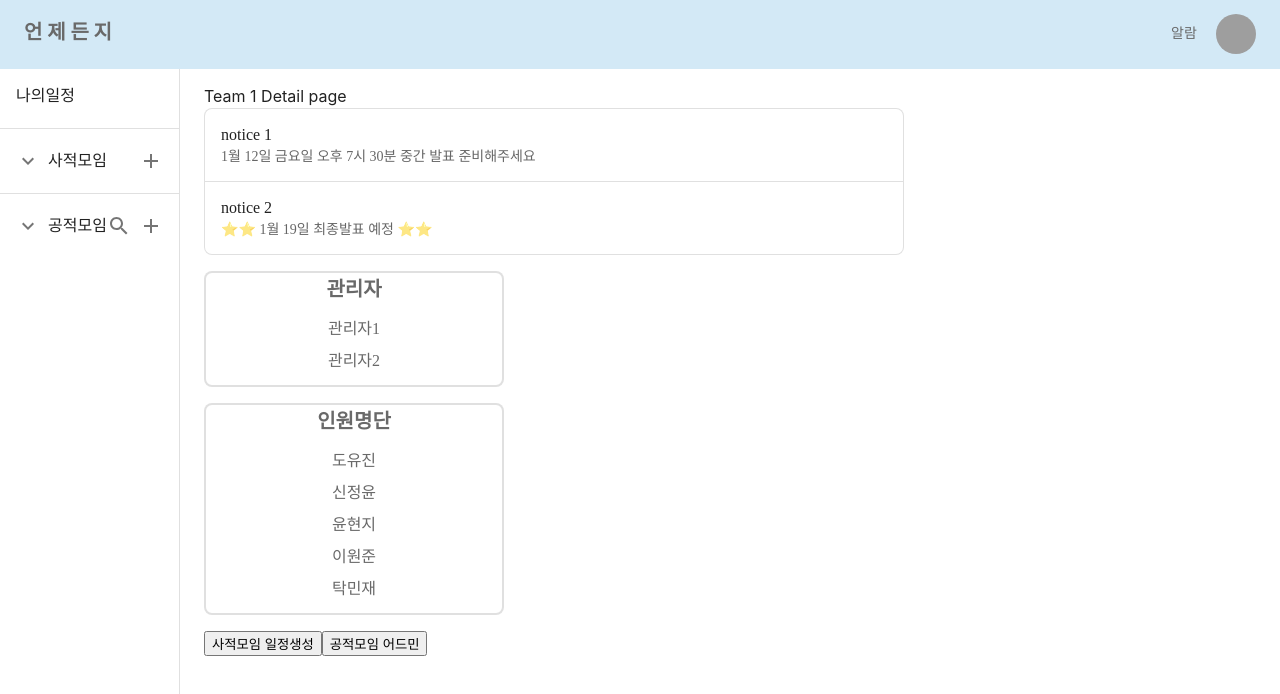
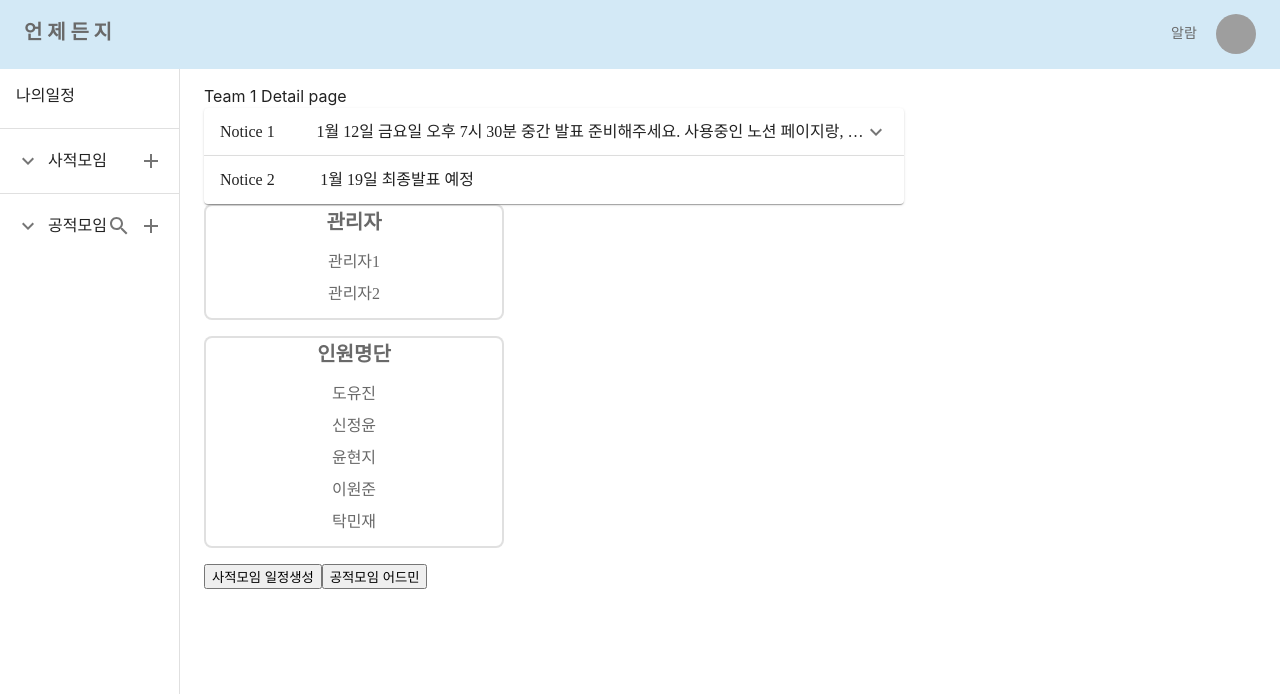
Before and after one commit to KWEBofficial/anytime-client, a React (Create React App) app: page /team/1 in a window 1280 px wide. Shown: the top 694 px of the page. Built offline with nearby package versions, Linux system fonts and the light colour scheme; grey boxes are pictures that could not be loaded; a web font is replaced by a local one.

Commit message:
modify: noticeBox

```diff
--- a/src/components/NoticeBox.tsx
+++ b/src/components/NoticeBox.tsx
@@ -1,25 +1,57 @@
 import * as React from 'react';
-import ListItemText from '@mui/material/ListItemText';
-import ListItem from '@mui/material/ListItem';
-import List from '@mui/material/List';
-import Divider from '@mui/material/Divider';
-
-const style = {
-  py: 0,
-  width: '100%',
-  maxWidth: 700,
-  borderRadius: 2,
-  border: '1px solid',
-  borderColor: 'divider',
-  backgroundColor: 'background.paper',
-  marginBottom: 2,
-};
+import Typography from '@mui/material/Typography';
+import Box from '@mui/material/Box';
+import AccordionSummary from '@mui/material/AccordionSummary';
+import AccordionDetails from '@mui/material/AccordionDetails';
+import Accordion from '@mui/material/Accordion';
+import ExpandMoreIcon from '@mui/icons-material/ExpandMore';
 
 interface NoticeBoxProps {
   notices: string[];
 }
 const NoticeBox = ({ notices }: NoticeBoxProps) => {
+  const MAX_LENGTH = 50;
+  const summarizeNotice = (notice: string) => {
+    if (notice.length > MAX_LENGTH) {
+      return `${notice.substring(0, MAX_LENGTH)}...`;
+    }
+    return notice;
+  };
+  const isToggleRequired = (notice: string) => notice.length > MAX_LENGTH;
+
   return (
+    <Box sx={{ width: 700 }}>
+      {notices.map((notice, index) => (
+        <Accordion key={index}>
+          <AccordionSummary
+            expandIcon={isToggleRequired(notice) ? <ExpandMoreIcon /> : null}
+            aria-controls={`panel${index}-content`}
+            id={`panel${index}-header`}
+          >
+            <Typography component="span" sx={{ width: '15%', flexShrink: 0 }}>
+              {`Notice ${index + 1}`}
+            </Typography>
+            <Typography noWrap>{summarizeNotice(notice)}</Typography>
+          </AccordionSummary>
+          {isToggleRequired(notice) && (
+            <AccordionDetails>
+              <Typography>{notice}</Typography>
+            </AccordionDetails>
+          )}
+        </Accordion>
+      ))}
+    </Box>
+  );
+};
+
+export default NoticeBox;
+
+/*
+기존코드
+import ListItemText from '@mui/material/ListItemText';
+import ListItem from '@mui/material/ListItem';
+import List from '@mui/material/List';
+import Divider from '@mui/material/Divider';
     <List sx={style}>
       {notices.map((notice, index) => (
         <React.Fragment key={index}>
@@ -30,7 +62,4 @@ const NoticeBox = ({ notices }: NoticeBoxProps) => {
         </React.Fragment>
       ))}
     </List>
-  );
-};
-
-export default NoticeBox;
+*/
--- a/src/pages/team.tsx
+++ b/src/pages/team.tsx
@@ -13,7 +13,10 @@ export default function TeamPage() {
     <Layout>
       Team {teamId} Detail page
       <NoticeBox
-        notices={['1월 12일 금요일 오후 7시 30분 중간 발표 준비해주세요', '⭐️⭐️ 1월 19일 최종발표 예정 ⭐️⭐️']}
+        notices={[
+          '1월 12일 금요일 오후 7시 30분 중간 발표 준비해주세요. 사용중인 노션 페이지랑, 와이어프레임, 다이어그램 설계 한 거 보여주고, 백엔드/프론트엔드 진행상황 설명하면 될 것 같습니다 !',
+          '1월 19일 최종발표 예정',
+        ]}
       />
       <CustomBox title="관리자" items={['관리자1', '관리자2']} />
       <CustomBox title="인원명단" items={['도유진', '신정윤', '윤현지', '이원준', '탁민재']} />
```
